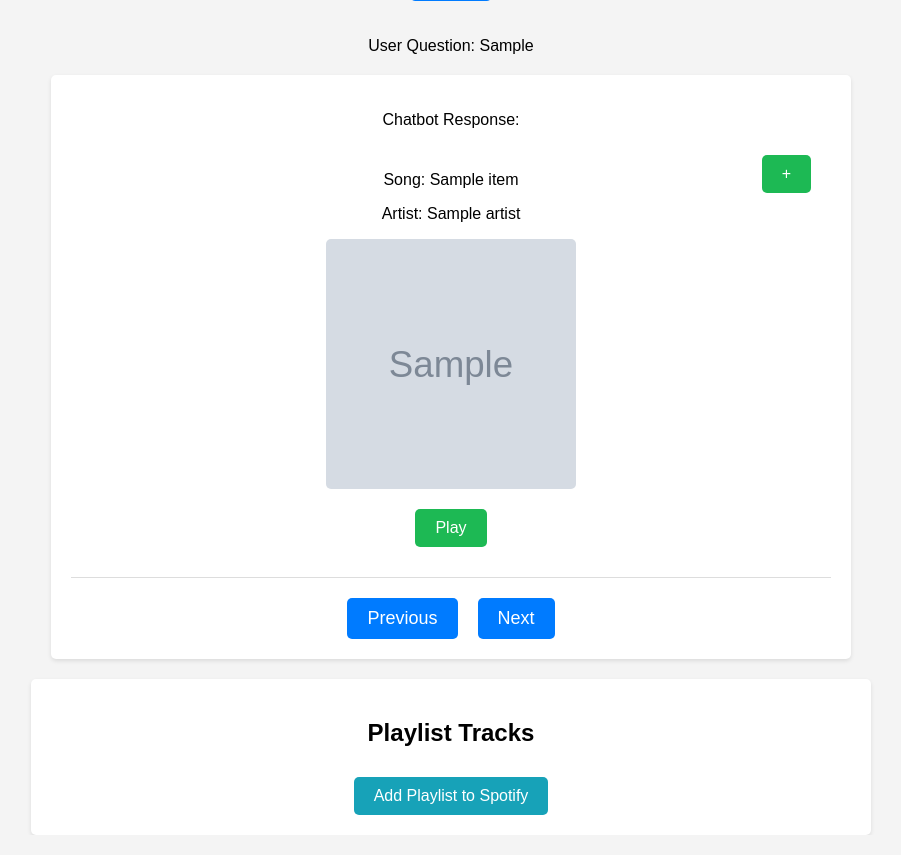
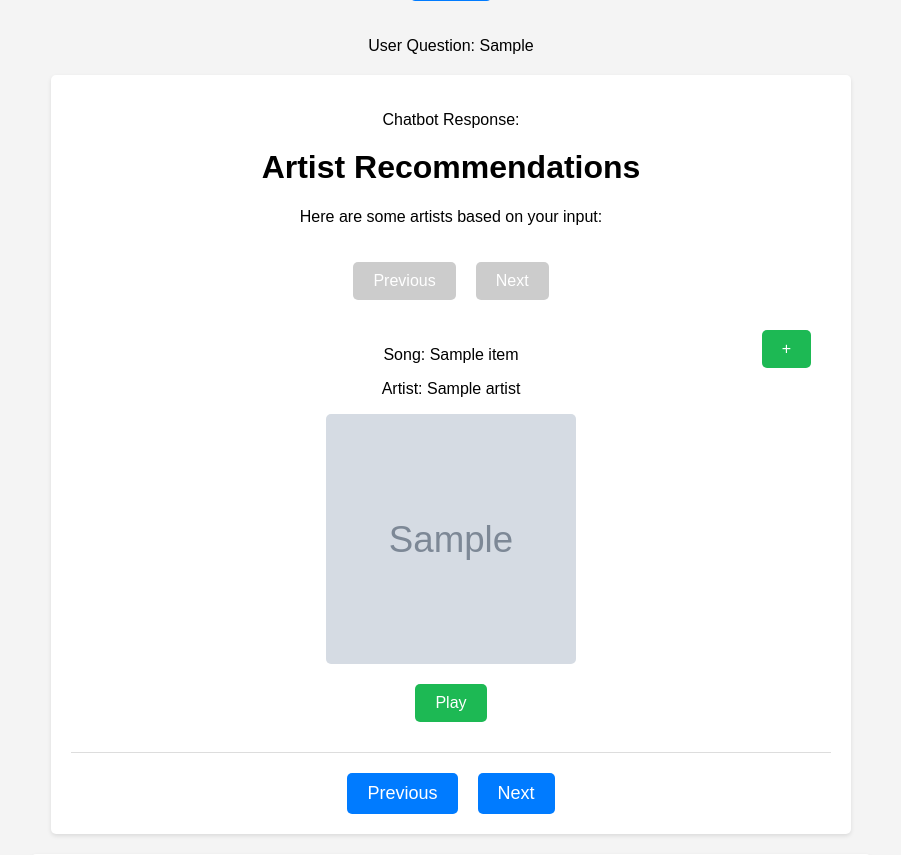
Before and after one commit to bencas21/PlaylistSavior, a Flask app: template app/templates/playlists.html in a window 1280 px wide. Shown: the part 349-1204 px from the top of the page, without its empty margins (189-1090 px from the left). Run offline with Flask 3, Linux system fonts and the light colour scheme; the template is opened without the code that fills it: most values are stand-ins (such as "Sample title", 1, 10 or a date in 2020); grey boxes marked "Sample" are stand-in pictures; some libraries are stand-ins or nearby versions.

Commit message:
can't figure this out yet

```diff
--- a/app/routes.py
+++ b/app/routes.py
@@ -33,6 +33,7 @@
         user_question = request.form.get('user-input')  # Ensure this matches the input name in the form
         if user_question:
             try:
+
                 # Get the initial chatbot response
                 chatbot_response = ai_service.get_response_reccomendation(user_question)
 
@@ -52,12 +53,11 @@
 
             except Exception as e:
                 logging.error(f"Error during chatbot invocation: {e}")
-                output = "Sorry, an error occurred while processing your request."
+
 
         # Assuming `recomend_songs` formats or processes the chatbot response
         chatbot_response = recomend_songs(chatbot_response, user_question)
         session['tracks_for_playlist'] = []
-
         return render_template(
             'playlists.html',
             user_question=user_question,
--- a/app/spotify.py
+++ b/app/spotify.py
@@ -94,6 +94,7 @@
 
 def artist_name_to_id(artist_name):
     results = sp.search(q=f"artist:{artist_name}", type="artist")
+
     if "artists" in results and "items" in results["artists"]:
         artists = results["artists"]["items"]
         if artists:
--- a/app/templates/playlists.html
+++ b/app/templates/playlists.html
@@ -159,9 +159,11 @@
             </div>
         {% endif %}
         {% if chatbot_response %}
+
             <div class="output-container">
                 <p>Chatbot Response:</p>
                 {% if chatbot_response|length > 0 %}
+                {% include 'possible_artists.html' %}
                 <ul class="chatbot-response-list">
                     {% for item in chatbot_response %}
                         <li>
--- a/app/templates/possible_artists.html
+++ b/app/templates/possible_artists.html
@@ -58,23 +58,27 @@
     </div>
 
     <script>
-        // Ensure the JSON data is properly embedded in a safe manner
+        // Ensure the JSON data is properly parsed in JavaScript
         const possibleArtists = JSON.parse('{{ possible_artists | tojson | safe }}');
 
         let currentArtistIndex = 0;
-        const artistKeys = Object.keys(possibleArtists);
+        const artistsPerPage = 5;
 
         function renderArtists() {
             const artistContainer = document.getElementById('artist-container');
             artistContainer.innerHTML = '';
 
-            const artists = possibleArtists[artistKeys[currentArtistIndex]] || [];
-            artists.slice(0, 5).forEach(artist => {
+            const start = currentArtistIndex * artistsPerPage;
+            const end = start + artistsPerPage;
+
+            const artists = possibleArtists.slice(start, end);
+
+            artists.forEach(artist => {
                 const artistCard = document.createElement('div');
                 artistCard.className = 'artist-card';
                 artistCard.innerHTML = `
-                    <h3>${artist['name']}</h3>
-                    <img src="${artist['images']['url']}" alt="${artist['name']}" style="width:100px;height:100px;">
+                    <h3>${artist.name}</h3>
+                    <img src="${artist.images[0] ? artist.images[0].url : ''}" alt="${artist.name}" style="width:100px;height:100px;">
                 `;
                 artistCard.onclick = () => {
                     alert('Artist selected: ' + artist.name);
@@ -85,7 +89,7 @@
 
             // Update button states
             document.getElementById('prev-btn').disabled = currentArtistIndex === 0;
-            document.getElementById('next-btn').disabled = currentArtistIndex >= artistKeys.length - 1;
+            document.getElementById('next-btn').disabled = end >= possibleArtists.length;
         }
 
         document.getElementById('prev-btn').addEventListener('click', () => {
@@ -96,7 +100,8 @@
         });
 
         document.getElementById('next-btn').addEventListener('click', () => {
-            if (currentArtistIndex < artistKeys.length - 1) {
+            const maxIndex = Math.ceil(possibleArtists.length / artistsPerPage) - 1;
+            if (currentArtistIndex < maxIndex) {
                 currentArtistIndex++;
                 renderArtists();
             }
```
Also changed, not shown: 1 other file.
